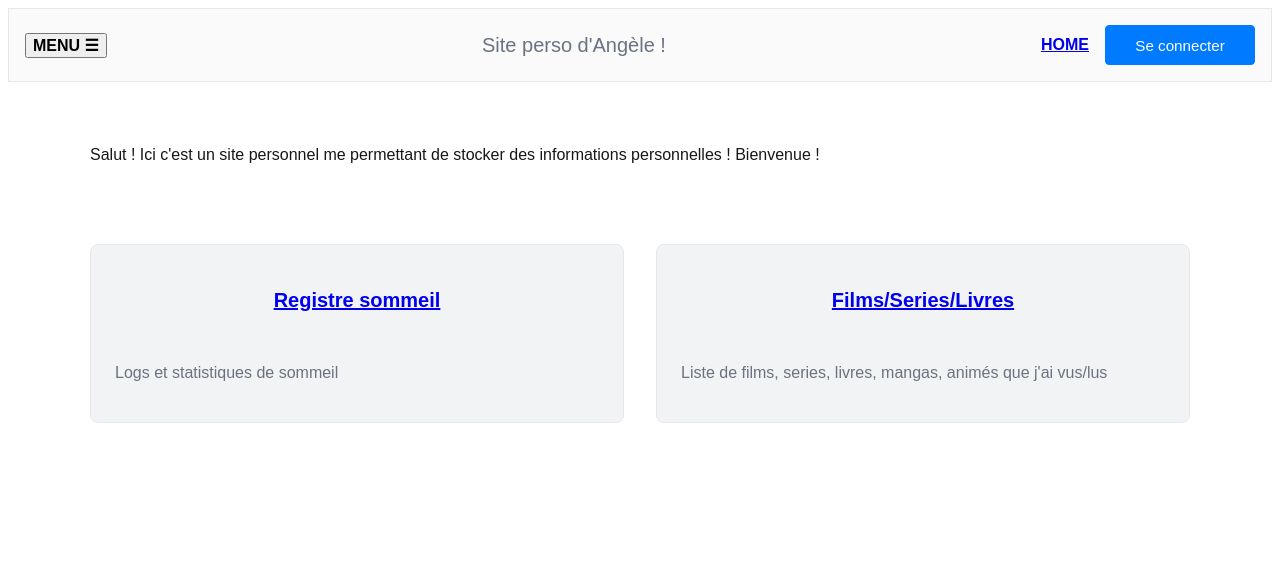
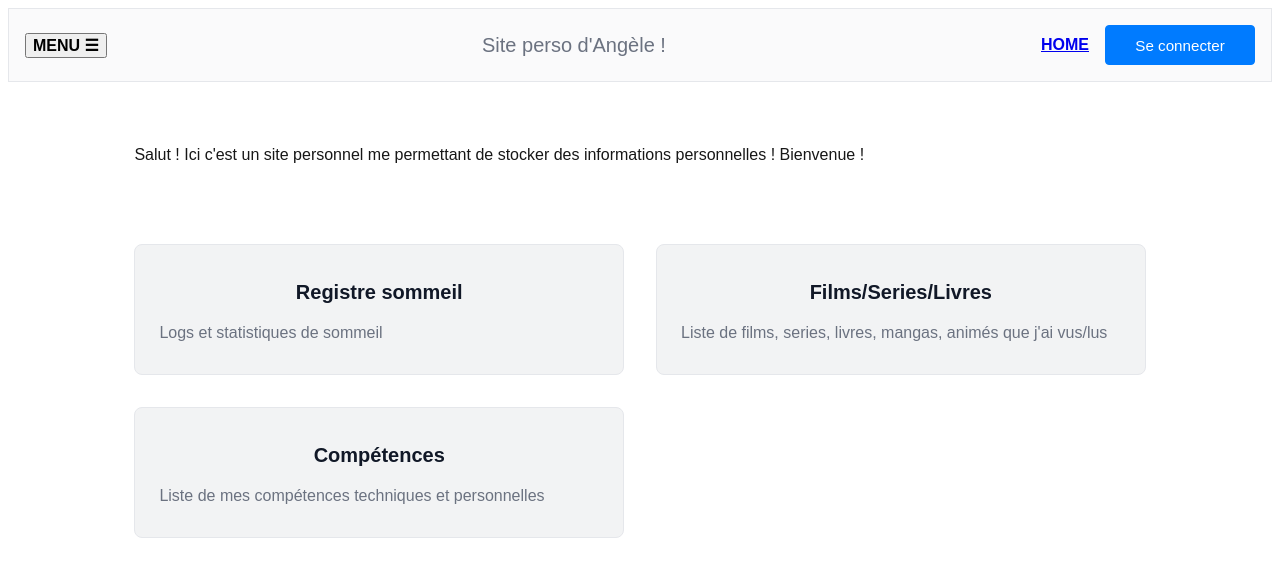
Before and after one commit to angele-d/Personal-Website, a Next.js app: page / in a window 1280 px wide. Shown: the top 576 px of the page. Built offline with nearby package versions, Linux system fonts and the light colour scheme; no server answers.

Commit message:
feat #10: some modifications in media components' scss (placement errors) and home.scss

```diff
--- a/app/components/AddMediaForm.tsx
+++ b/app/components/AddMediaForm.tsx
@@ -3,7 +3,7 @@
 import { useState } from "react";
 import { useRouter } from "next/navigation";
 import { MediaType, MediaInsert, MediaStatus } from "@/types";
-import styles from "./MediaActions.module.scss";
+import styles from "./AddMediaForm.module.scss";
 
 type AddMediaFormProps = {
     onSuccess?: () => void;
--- a/app/page.tsx
+++ b/app/page.tsx
@@ -12,23 +12,37 @@ export default function Home() {
       <div className="cards">
 
         <article className="card">
-          <h3 className="cardTitle">
-            <Link href="/sleepLog"> Registre sommeil </Link>
-          </h3>
-          <p className="cardDescription">
-            Logs et statistiques de sommeil
-          </p>
+          <Link href="/sleepLog">
+            <h3 className="cardTitle">
+              Registre sommeil
+            </h3>
+            <p className="cardDescription">
+              Logs et statistiques de sommeil
+            </p>
+          </Link>
         </article>
 
         <article className="card">
+          <Link href="/medias">
           <h3 className="cardTitle">
-            <Link href="/medias"> Films/Series/Livres </Link>
+            Films/Series/Livres
           </h3>
           <p className="cardDescription">
             Liste de films, series, livres, mangas, animés que j'ai vus/lus
           </p>
+          </Link>
         </article>
 
+        <article className="card">
+          <Link href="/skills">
+          <h3 className="cardTitle">
+            Compétences
+          </h3>
+          <p className="cardDescription">
+            Liste de mes compétences techniques et personnelles
+          </p>
+          </Link>
+        </article>
       </div>
 
     </main>
--- a/app/styles/_variables.scss
+++ b/app/styles/_variables.scss
@@ -1,14 +1,15 @@
 // Colors
 $border: #e5e7eb;
-$muted: #6b7280;
 $banner: #f3f4f673;
 $background: var(--background);
 $foreground: var(--foreground);
 $card: #0f172a0d;
 $border: #e5e7eb;
-$primary: #111827;
-$accent: #2563eb;
 $button: #ffffff;
 $button-background: #a200ff;
 
-// Fonts
+// Fonts colors
+
+$primary: #111827;
+$accent: #2563eb;
+$muted: #6b7280;
--- a/app/styles/home.scss
+++ b/app/styles/home.scss
@@ -2,25 +2,25 @@
 
 .page{
   min-height: 100vh;
-  max-width: 1100px;
+  max-width: 80%;
   background: $background;
   color: $foreground;
   padding: 3rem clamp(1.5rem, 5vw, 6rem) 3rem;
-  margin: 0 auto;
+  margin: 0 auto; // Center the page horizontally
   display: flex;
   flex-direction: column;
   gap: 4rem;
 
   .cards{
     display: grid;
-    grid-template-columns: repeat(auto-fit, minmax(250px, 1fr));
+    grid-template-columns: repeat(2, minmax(250px, 1fr));
     gap: 2rem;
 
     .card{
     background: $card;
     border: 1px solid $border;
     border-radius: 0.5rem;
-    padding: 1.5rem;
+    padding: 1rem 1.5rem;
     display: grid;
     gap: 1rem;
 
@@ -37,30 +37,15 @@
         color: $muted;
       }
     }
+
+    a{
+          text-decoration: none;
+          color: inherit;
+    }
   }
 }
 
-.buttonContainer{
-  display: grid;
-  grid-template-columns: repeat(auto-fit, minmax(250px, 1fr));
-  gap: 2rem;
 
-  .simpleButton{
-      background-color: $button-background;
-      color: $button;
-      border: 5px solid $button;
-      border-radius: 0.5rem;
-      padding: 0.75rem;
-      font-size: 1rem;
-      font-weight: 700;
-      cursor: pointer;
-      transition: background-color 0.3s ease;
-
-        &:hover{
-          background-color: color.adjust($button-background, $lightness: -10%);
-        }
-    }
-}
 
 .notLoggedInMessage{
     font-size: 1.25rem;
```
Also changed, not shown: app/components/AddMediaForm.module.scss (added, +83 -0 lines), app/components/MediaActions.module.scss (+16 -75 lines), app/components/MediaActions.tsx (+5 -3 lines). Lines whose indentation alone changed are shown as unchanged.
